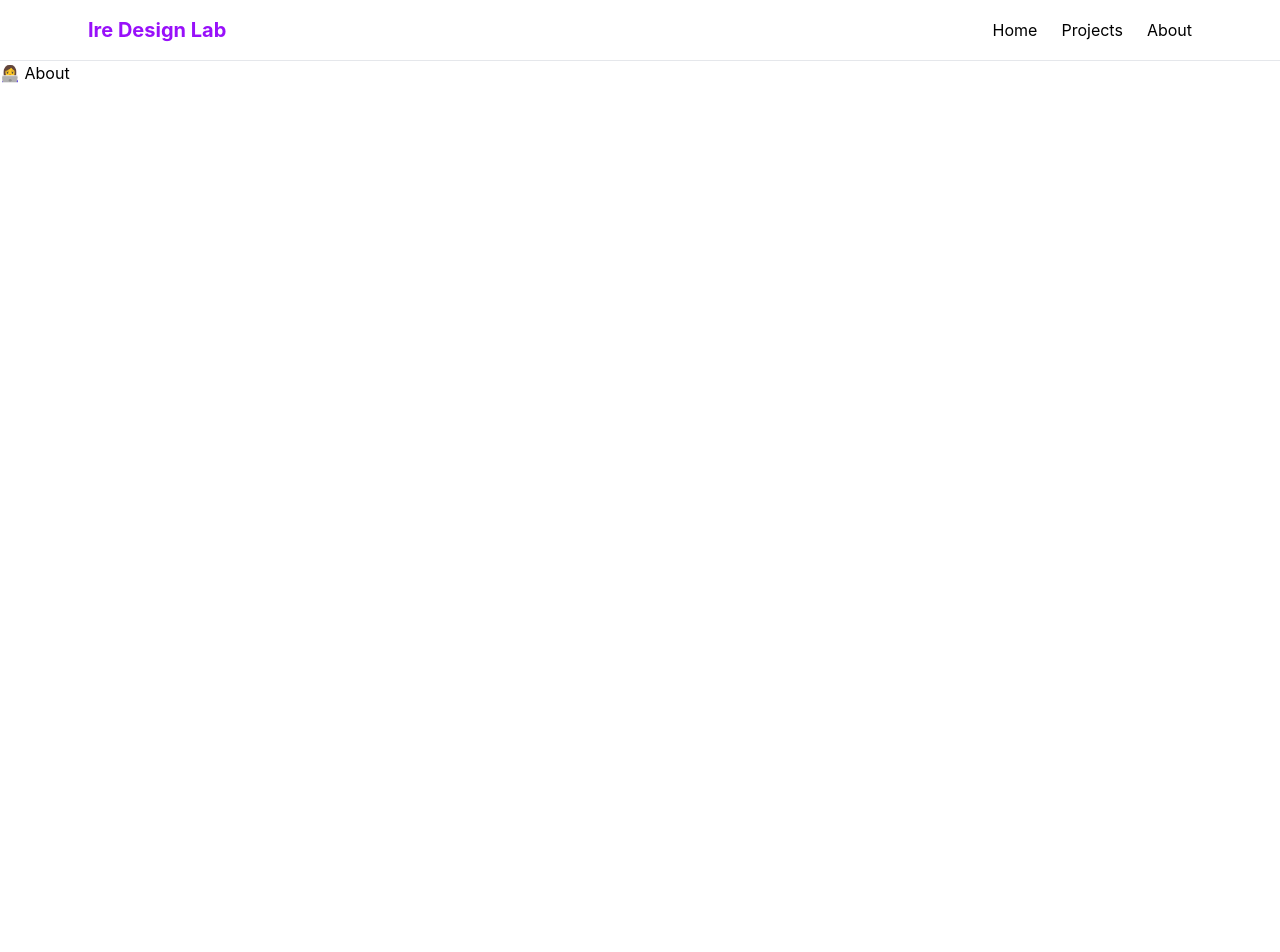
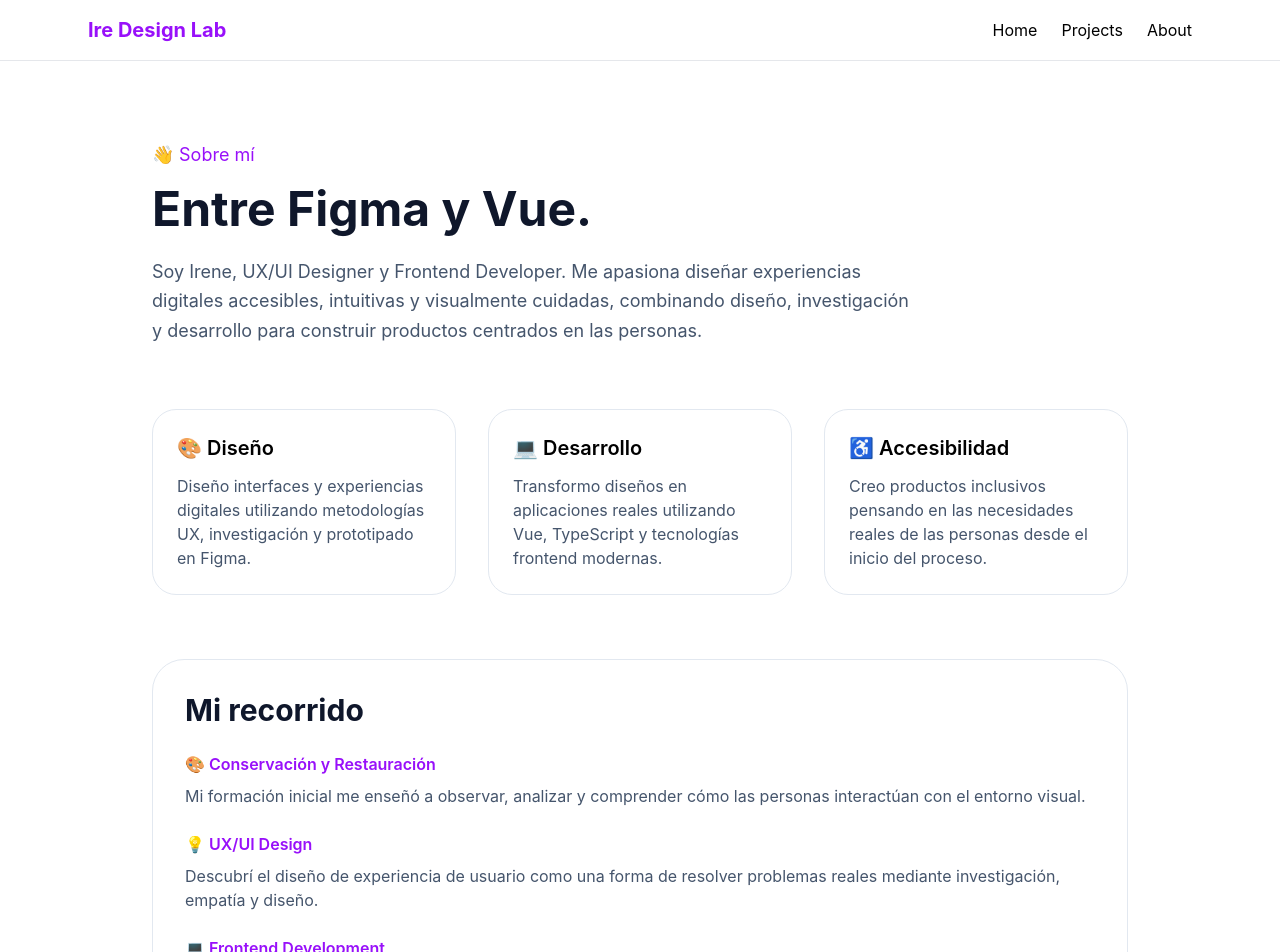
Before and after one commit to ireperal/ire-design-lab, a Vue app: page /about in a window 1280 px wide. Shown: the top 952 px of the page. Before the commit the page ends 800 px from the top, so only its background shows below. Built offline with nearby package versions, Linux system fonts and the light colour scheme.

Commit message:
feat: add a about preview component into the home view

```diff
--- /dev/null
+++ b/src/components/ui/AboutPreview.vue
@@ -0,0 +1,45 @@
+<script setup lang="ts">
+</script>
+
+<template>
+  <section
+    class="rounded-4xl border border-slate-200 bg-white p-8 lg:p-12"
+  >
+    <div class="max-w-3xl">
+      <p class="mb-4 text-lg text-purple-600">
+        👋 Sobre mí
+      </p>
+
+      <h2
+        class="mb-6 text-4xl font-bold text-slate-900"
+      >
+        Del wireframe al componente.
+      </h2>
+
+      <p
+        class="mb-6 text-lg leading-relaxed text-slate-600"
+      >
+        Soy Irene, UX/UI Designer y Frontend Developer.
+        Me gusta diseñar experiencias accesibles y
+        convertirlas en interfaces reales utilizando
+        Vue y tecnologías frontend modernas.
+      </p>
+
+      <p
+        class="mb-8 text-lg leading-relaxed text-slate-600"
+      >
+        Mi formación en Conservación y Restauración,
+        junto con mi experiencia en diseño UX y desarrollo,
+        me permite comprender los productos digitales
+        desde la investigación hasta la implementación.
+      </p>
+
+      <RouterLink
+        to="/about"
+        class="inline-flex rounded-xl bg-purple-600 px-6 py-3 font-medium text-white transition hover:scale-105"
+      >
+        Más sobre mí →
+      </RouterLink>
+    </div>
+  </section>
+</template>
--- a/src/views/AboutView.vue
+++ b/src/views/AboutView.vue
@@ -1,3 +1,124 @@
+<script setup lang="ts">
+</script>
+
 <template>
-  <h1>👩‍💻 About</h1>
+  <section
+    class="mx-auto max-w-5xl px-6 py-20"
+  >
+    <div class="mb-16">
+      <p class="mb-4 text-lg text-purple-600">
+        👋 Sobre mí
+      </p>
+
+      <h1
+        class="mb-6 text-5xl font-bold text-slate-900"
+      >
+        Entre Figma y Vue.
+      </h1>
+
+      <p
+        class="max-w-3xl text-lg leading-relaxed text-slate-600"
+      >
+        Soy Irene, UX/UI Designer y Frontend Developer.
+        Me apasiona diseñar experiencias digitales accesibles,
+        intuitivas y visualmente cuidadas, combinando diseño,
+        investigación y desarrollo para construir productos
+        centrados en las personas.
+      </p>
+    </div>
+
+    <div
+      class="mb-16 grid gap-8 md:grid-cols-3"
+    >
+      <article
+        class="rounded-3xl border border-slate-200 bg-white p-6"
+      >
+        <h2 class="mb-3 text-xl font-semibold">
+          🎨 Diseño
+        </h2>
+
+        <p class="text-slate-600">
+          Diseño interfaces y experiencias digitales
+          utilizando metodologías UX, investigación
+          y prototipado en Figma.
+        </p>
+      </article>
+
+      <article
+        class="rounded-3xl border border-slate-200 bg-white p-6"
+      >
+        <h2 class="mb-3 text-xl font-semibold">
+          💻 Desarrollo
+        </h2>
+
+        <p class="text-slate-600">
+          Transformo diseños en aplicaciones reales
+          utilizando Vue, TypeScript y tecnologías
+          frontend modernas.
+        </p>
+      </article>
+
+      <article
+        class="rounded-3xl border border-slate-200 bg-white p-6"
+      >
+        <h2 class="mb-3 text-xl font-semibold">
+          ♿ Accesibilidad
+        </h2>
+
+        <p class="text-slate-600">
+          Creo productos inclusivos pensando en las
+          necesidades reales de las personas desde
+          el inicio del proceso.
+        </p>
+      </article>
+    </div>
+
+    <div
+      class="rounded-4xl border border-slate-200 bg-white p-8"
+    >
+      <h2
+        class="mb-6 text-3xl font-bold text-slate-900"
+      >
+        Mi recorrido
+      </h2>
+
+      <div class="space-y-6">
+        <div>
+          <h3 class="font-semibold text-purple-600">
+            🎨 Conservación y Restauración
+          </h3>
+
+          <p class="mt-2 text-slate-600">
+            Mi formación inicial me enseñó a observar,
+            analizar y comprender cómo las personas
+            interactúan con el entorno visual.
+          </p>
+        </div>
+
+        <div>
+          <h3 class="font-semibold text-purple-600">
+            💡 UX/UI Design
+          </h3>
+
+          <p class="mt-2 text-slate-600">
+            Descubrí el diseño de experiencia de usuario
+            como una forma de resolver problemas reales
+            mediante investigación, empatía y diseño.
+          </p>
+        </div>
+
+        <div>
+          <h3 class="font-semibold text-purple-600">
+            💻 Frontend Development
+          </h3>
+
+          <p class="mt-2 text-slate-600">
+            Aprendí desarrollo frontend para poder dar
+            vida a mis propios diseños y comprender el
+            producto digital de principio a fin.
+          </p>
+        </div>
+      </div>
+    </div>
+  </section>
 </template>
--- a/src/views/HomeView.vue
+++ b/src/views/HomeView.vue
@@ -1,6 +1,7 @@
 <script setup lang="ts">
 import ProjectCard from '../components/ui/ProjectCard.vue'
 import FeaturedProject from '../components/ui/FeaturedProject.vue'
+import AboutPreview from '../components/ui/AboutPreview.vue'
 
 import { projects } from '../data/projects'
 
@@ -68,6 +69,9 @@ const otherProjects = projects.filter(
       :project="project"
     />
   </div>
+<section class="mt-24 mb-32">
+  <AboutPreview />
+</section>
 </section>
   </section>
 </template>
```
